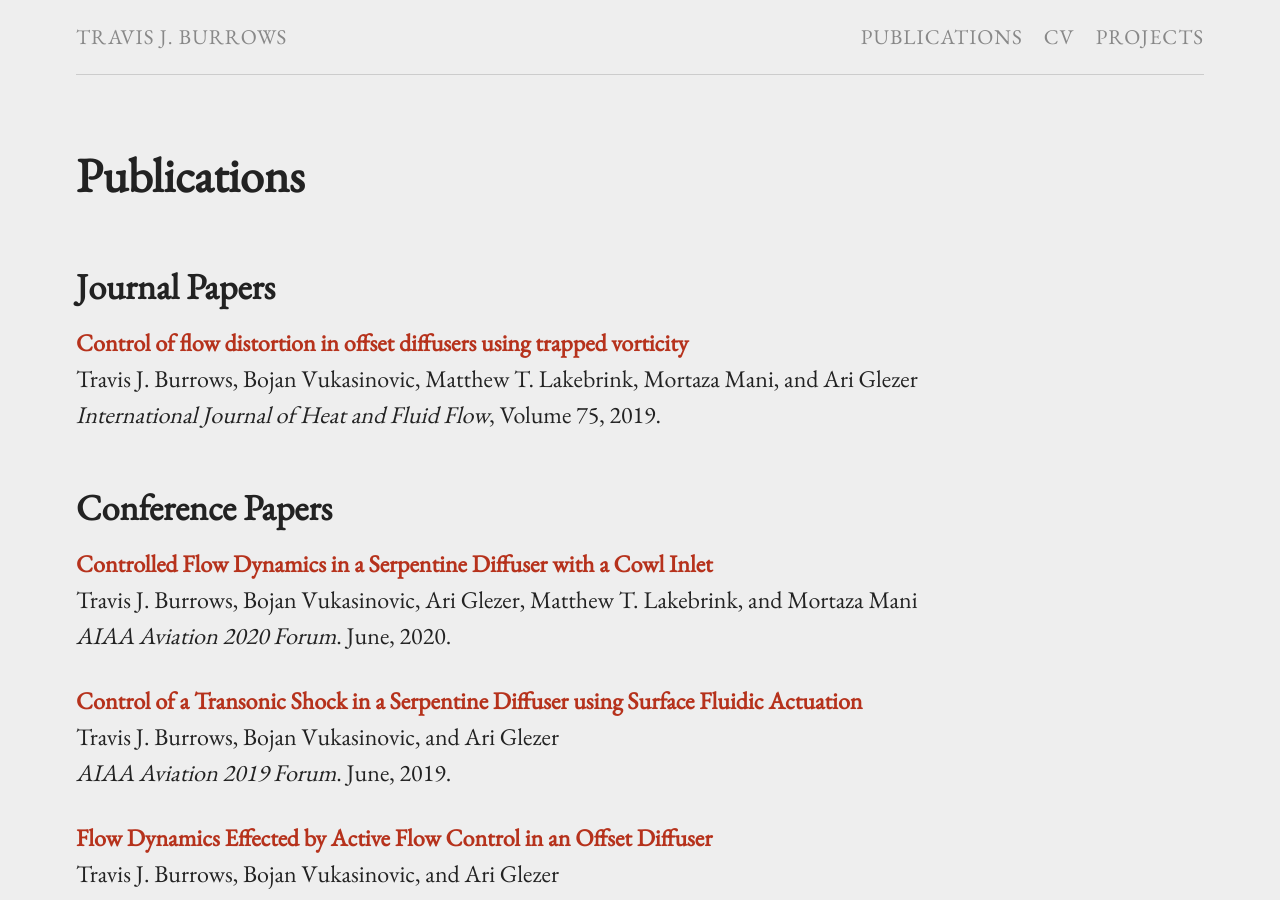
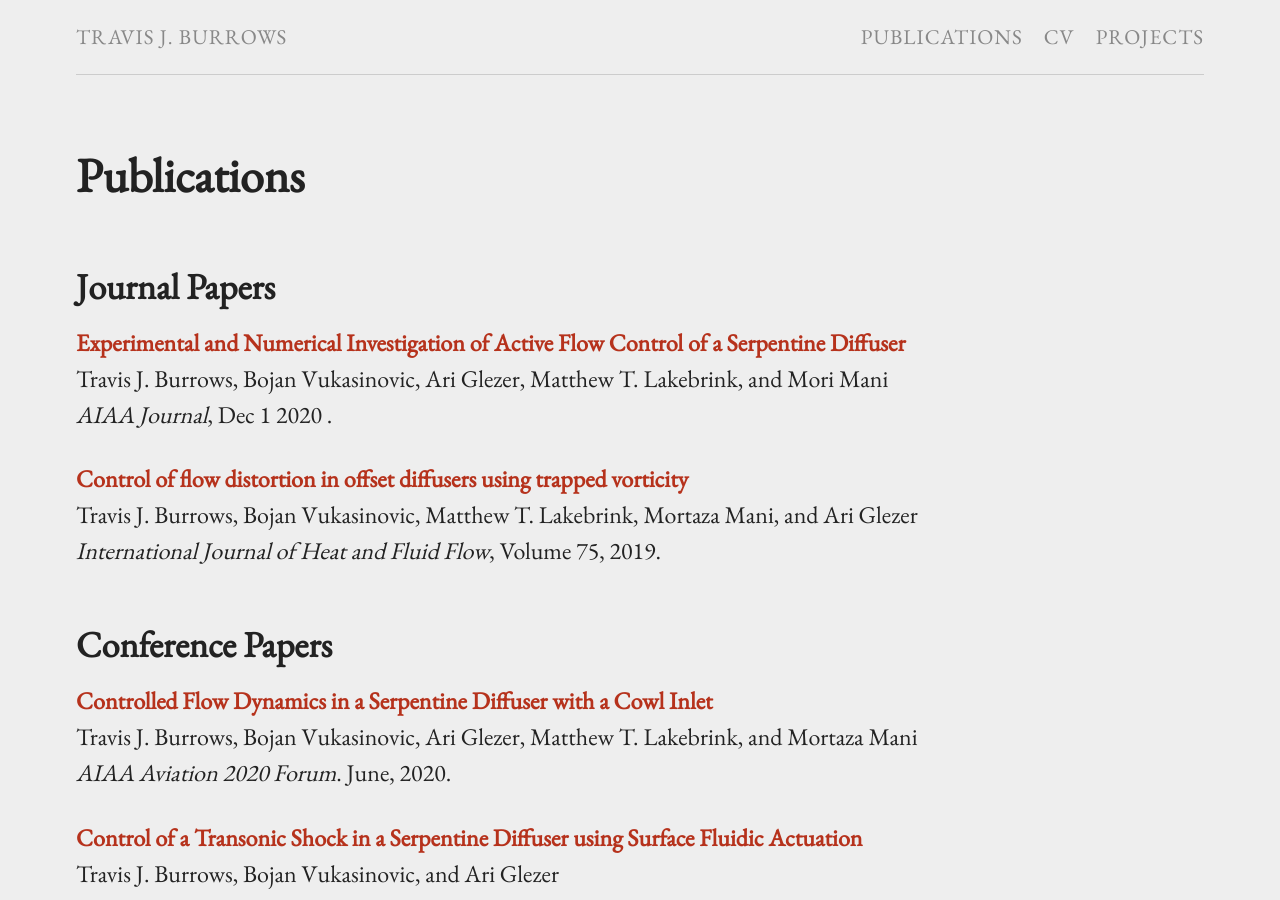
Before and after one commit to tjburrows/tjburrows.github.io, a Jekyll site: the page built from publications.md, in a window 1280 px wide and 900 px high. Built offline with Jekyll 4.4.1, drawn with Linux system fonts in a browser that asks for light colours.

Commit message:
add new journal paper

```diff
--- a/publications.md
+++ b/publications.md
@@ -5,6 +5,9 @@ permalink: /publications/
 ---
 
 ## Journal Papers
+[**Experimental and Numerical Investigation of Active Flow Control of a Serpentine Diffuser**](https://arc.aiaa.org/doi/10.2514/1.J059533) <br>
+Travis J. Burrows, Bojan Vukasinovic, Ari Glezer, Matthew T. Lakebrink, and Mori Mani <br>
+_AIAA Journal_, Dec 1 2020 .<br>
 
 [**Control of flow distortion in offset diffusers using trapped vorticity**](https://doi.org/10.1016/j.ijheatfluidflow.2018.11.003) <br>
 Travis J. Burrows, Bojan Vukasinovic, Matthew T. Lakebrink, Mortaza Mani, and Ari Glezer <br>
```
